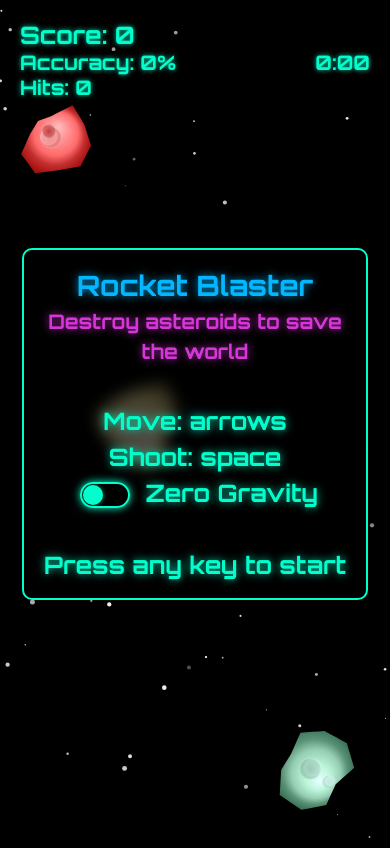
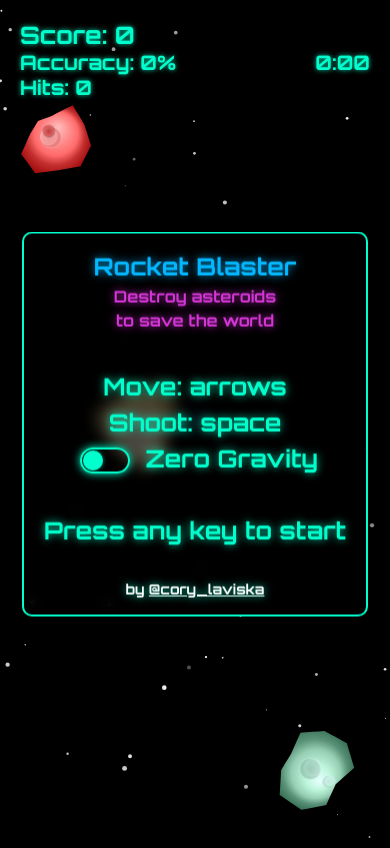
Before and after one commit to claviska/rocket-blaster, a website: page src/index.html in a window 390 px wide. Drawn offline with Linux system fonts and the light colour scheme.

Commit message:
add author

```diff
--- a/src/index.html
+++ b/src/index.html
@@ -25,6 +25,7 @@
       Shoot: space<br />
       <label class="gravity-label"><input type="checkbox" id="zeroGravityToggle" /> Zero Gravity </label><br /><br />
       Press any key to start
+      <div class="author">by <a href="https://x.com/cory_laviska" target="_blank">@cory_laviska</a></div>
     </div>
     <div id="touchControls">
       <div id="leftButton" class="touchButton">←</div>
--- a/src/main.css
+++ b/src/main.css
@@ -134,6 +134,7 @@ body {
   font-family: 'Orbitron', sans-serif;
   text-align: center;
   text-shadow: 0 0 8px rgba(0, 255, 204, 0.8);
+  text-wrap: balance;
 
   h1 {
     margin: 0;
@@ -146,17 +147,31 @@ body {
     text-shadow: 0 0 8px rgb(214, 53, 215, 0.8);
   }
 
+  .author {
+    margin-block-start: 30px;
+    color: white;
+    font-size: 20px;
+
+    a {
+      color: inherit;
+    }
+  }
+
   /* Adjust sizes for mobile devices */
   @media screen and (max-width: 767px) {
     padding: 15px;
     font-size: 24px;
 
     h1 {
-      font-size: 28px;
+      font-size: 24px;
     }
 
     .subtitle {
-      font-size: 20px;
+      font-size: 16px;
+    }
+
+    .author {
+      font-size: 14px;
     }
   }
 }
```
